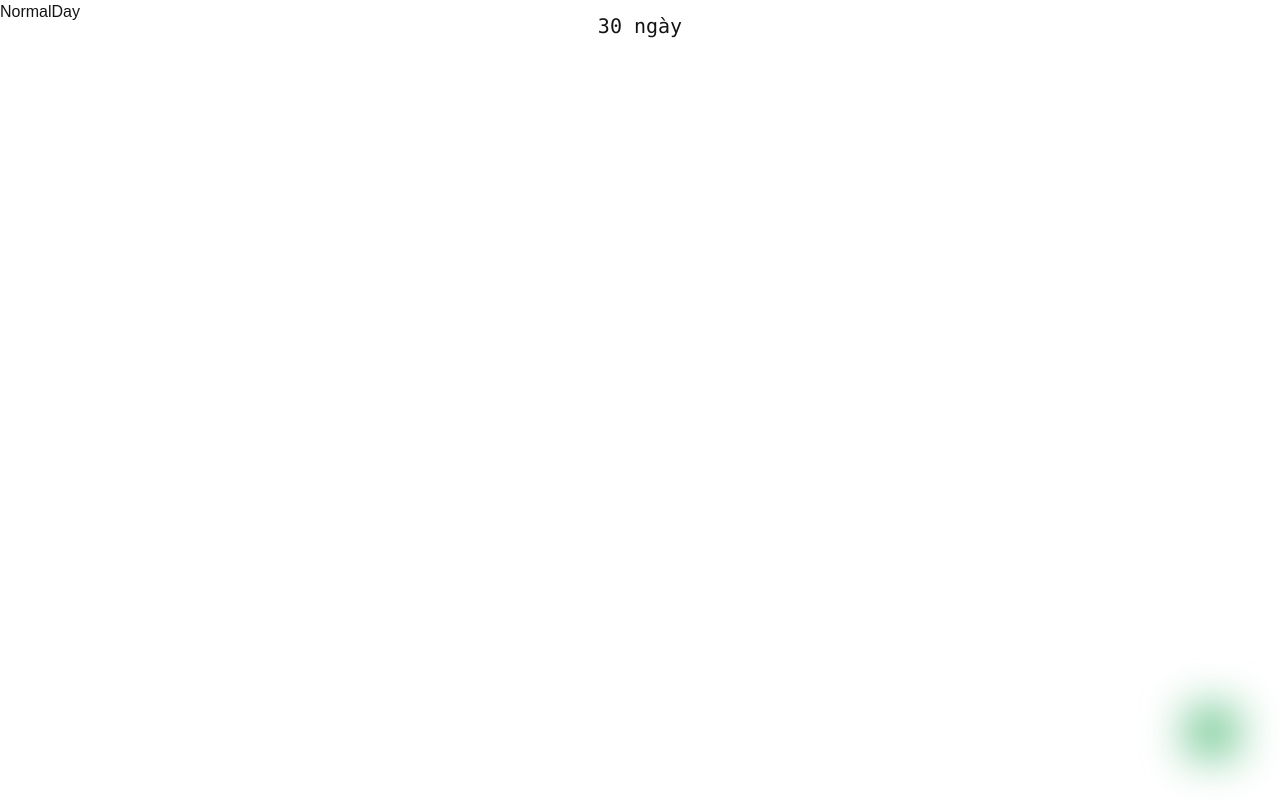
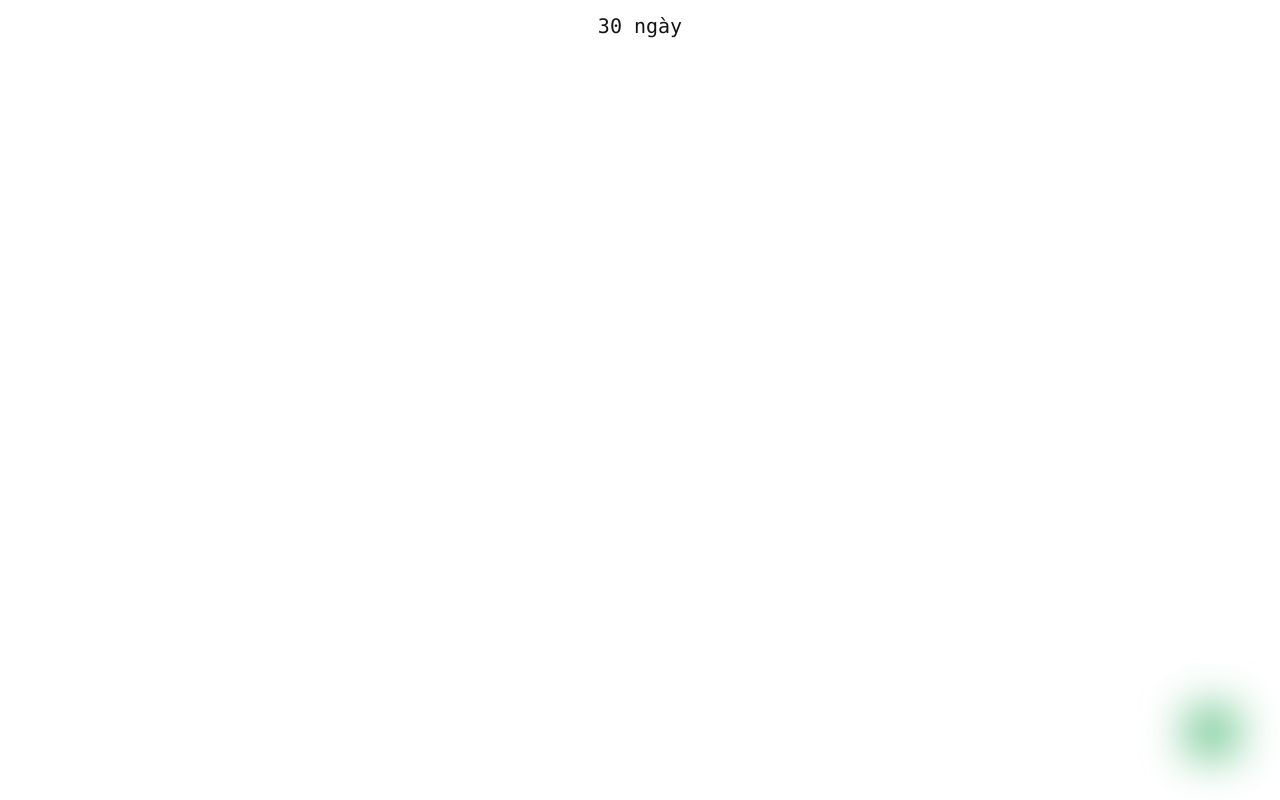
Before and after one commit to tangoctrung/leevyy, a Next.js app: page / in a window 1280 px wide. Built offline with nearby package versions, Linux system fonts and the light colour scheme.

Commit message:
remove text day

```diff
--- a/src/subpage/2025/ LunarNewYearDay.tsx
+++ b/src/subpage/2025/ LunarNewYearDay.tsx
@@ -2,7 +2,7 @@ import React from 'react'
 
 function LunarNewYearDay() {
   return (
-    <div> LunarNewYearDay</div>
+    <div></div>
   )
 }
 
--- a/src/subpage/2025/ ValentineDay.tsx
+++ b/src/subpage/2025/ ValentineDay.tsx
@@ -2,7 +2,7 @@ import React from 'react'
 
 function ValentineDay() {
   return (
-    <div> ValentineDay</div>
+    <div></div>
   )
 }
 
--- a/src/subpage/2025/Birthday.tsx
+++ b/src/subpage/2025/Birthday.tsx
@@ -2,7 +2,7 @@ import React from 'react'
 
 function Birthday() {
   return (
-    <div>Birthday</div>
+    <div></div>
   )
 }
 
--- a/src/subpage/2025/NormalDay.tsx
+++ b/src/subpage/2025/NormalDay.tsx
@@ -2,7 +2,7 @@ import React from 'react'
 
 function NormalDay() {
   return (
-    <div>NormalDay</div>
+    <div></div>
   )
 }
 
```
